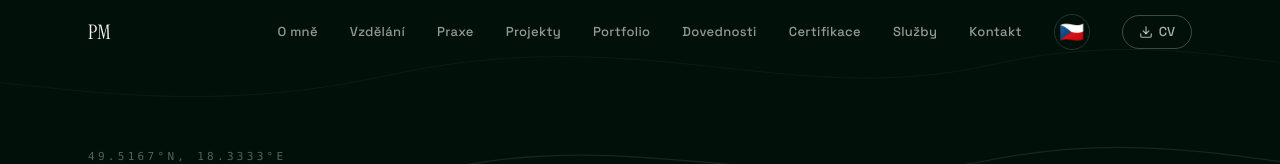
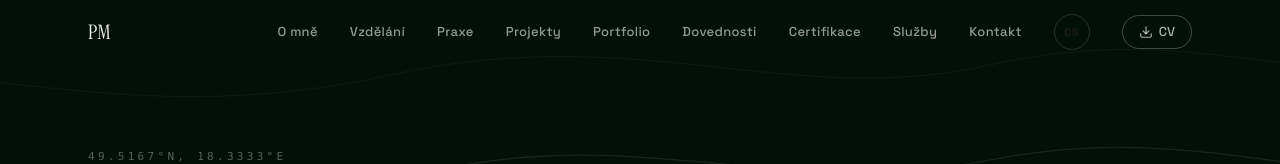
Before and after one commit to thatmike1/peta-vibecode-redesign, a React (Vite) app: page / in a window 1280 px wide. Shown: the top 164 px of the page. Built offline with nearby package versions, Linux system fonts and the light colour scheme.

Commit message:
Refactor LangToggle button styles and update language flags to abbreviations for improved clarity

```diff
--- a/src/components/navigation.tsx
+++ b/src/components/navigation.tsx
@@ -19,7 +19,7 @@ function LangToggle({ scrolled }: { scrolled: boolean }) {
       onAnimationEnd={() => setFlipping(false)}
       title={lang === "cs" ? "Switch to English" : "Přepnout do češtiny"}
       className={cn(
-        "text-xl w-9 h-9 flex items-center justify-center rounded-full border transition-all duration-300 hover:scale-110",
+        "text-[11px] font-semibold tracking-wider w-9 h-9 flex items-center justify-center rounded-full border transition-all duration-300 hover:scale-110",
         scrolled
           ? "border-white/15 hover:border-white/30"
           : "border-hero-text/15 hover:border-hero-text/30",
@@ -29,7 +29,7 @@ function LangToggle({ scrolled }: { scrolled: boolean }) {
         className={flipping ? "flag-flip" : ""}
         style={{ display: "inline-block", lineHeight: 1 }}
       >
-        {lang === "cs" ? "🇨🇿" : "🇬🇧"}
+        {lang === "cs" ? "CS" : "EN"}
       </span>
     </button>
   );
```
